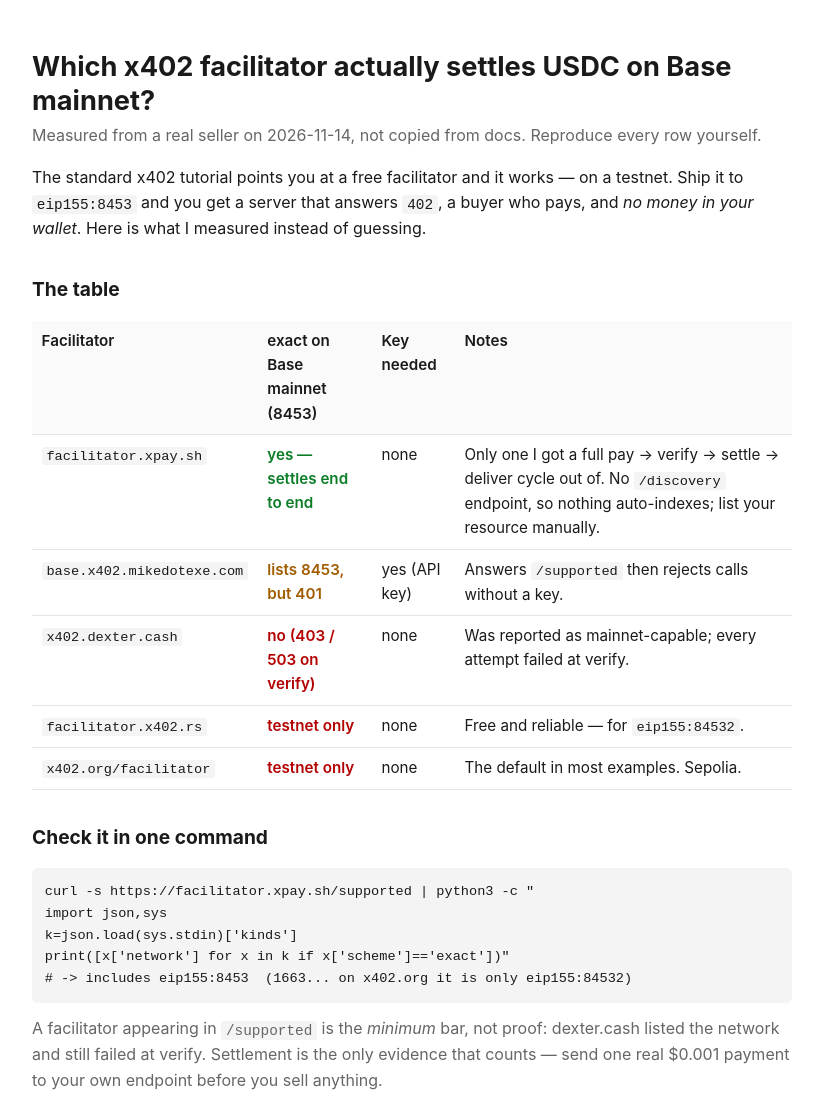
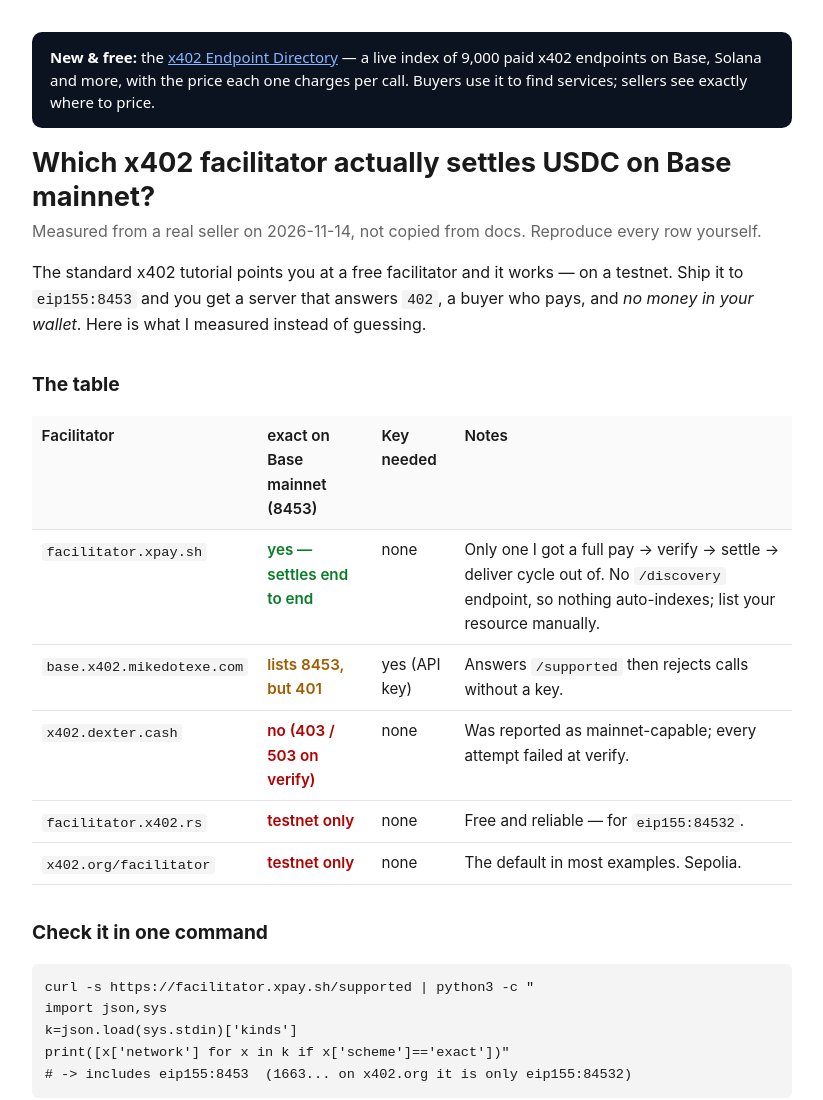
Before and after one commit to earnordie-ernest/x402-seller-kit, a plain HTML site: page index.html in a window 1280 px wide. Shown: the top 1100 px of the page, without its empty margins (228-1051 px from the left). Drawn offline with Linux system fonts and the light colour scheme.

Commit message:
Link the free x402 Endpoint Directory from the shopfront

```diff
--- a/index.html
+++ b/index.html
@@ -21,7 +21,7 @@
  footer{margin-top:3rem;color:#777;font-size:.85rem;border-top:1px solid #eee;padding-top:1rem}
 </style>
 </head>
-<body>
+<body><div style="background:#0b1220;color:#fff;padding:14px 18px;margin:0 0 16px;border-radius:10px;font:15px/1.5 system-ui,sans-serif"><b>New &amp; free:</b> the <a style="color:#8ab4ff" href="./directory/">x402 Endpoint Directory</a> &mdash; a live index of 9,000 paid x402 endpoints on Base, Solana and more, with the price each one charges per call. Buyers use it to find services; sellers see exactly where to price.</div>
 <h1>Which x402 facilitator actually settles USDC on Base mainnet?</h1>
 <p class="sub">Measured from a real seller on 2026-11-14, not copied from docs. Reproduce every row yourself.</p>
 
```
